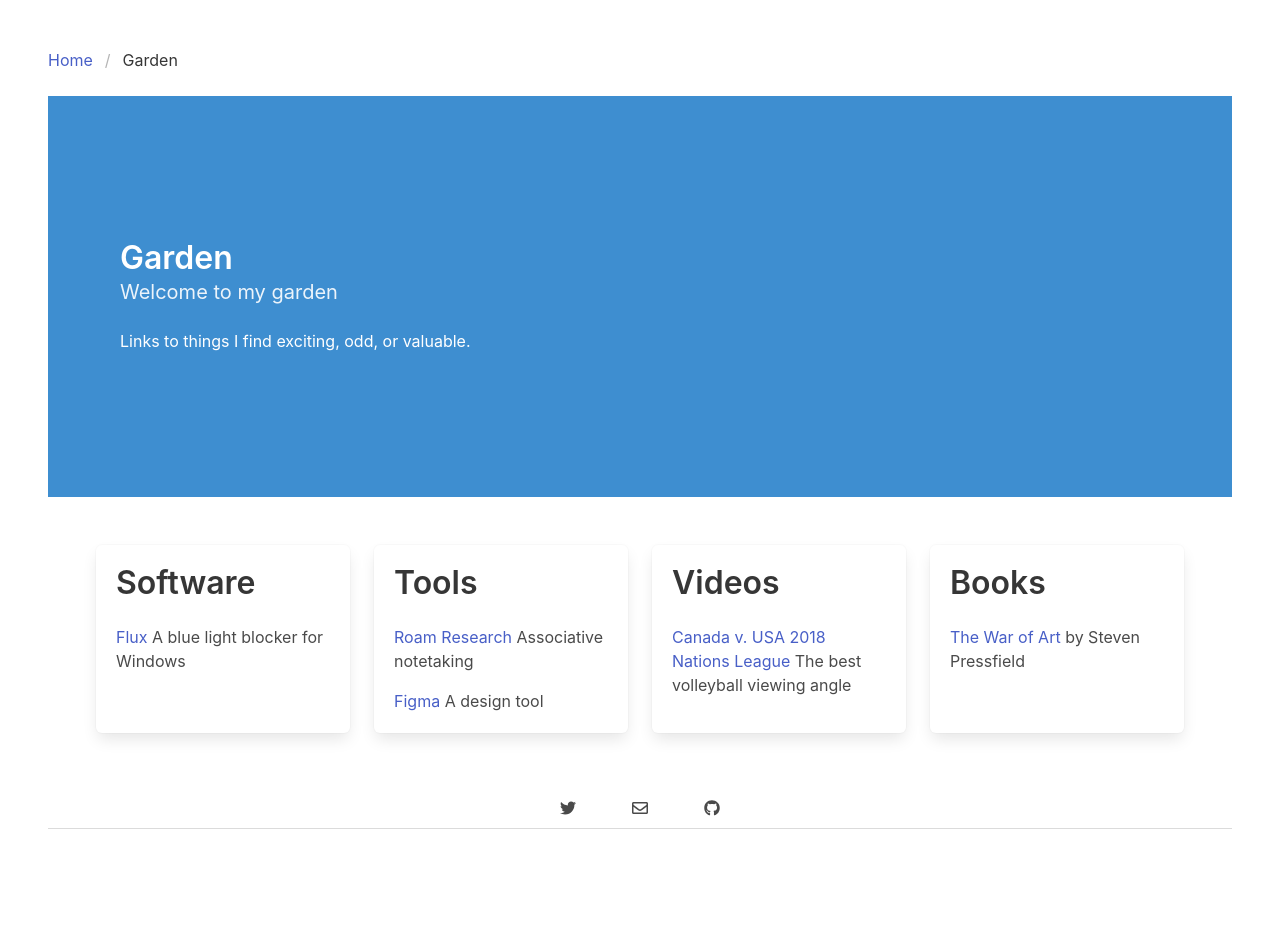
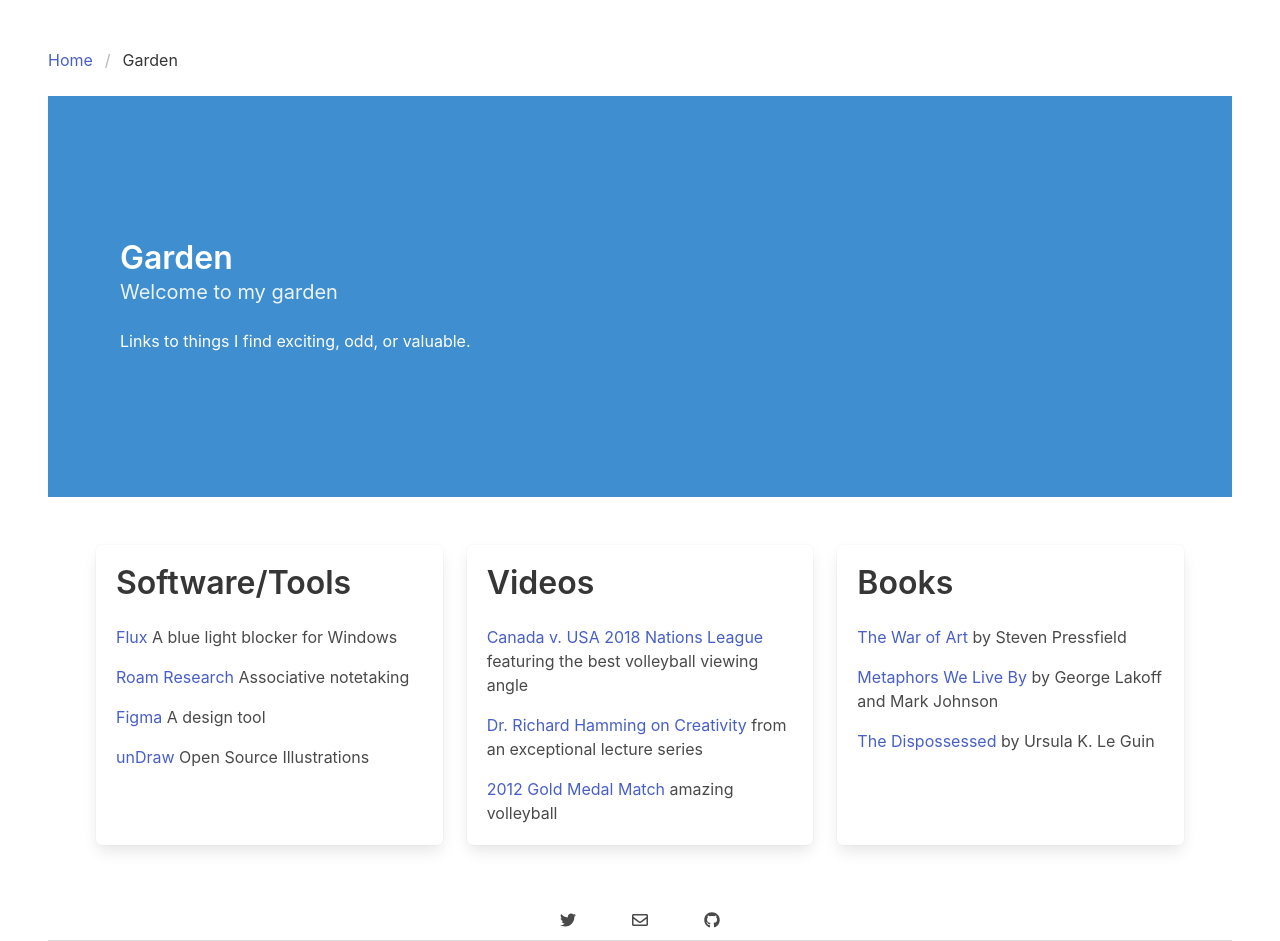
Before and after one commit to eli1797/Learning_Vue, a Vue app in the folder blog/: page /garden in a window 1280 px wide. Before the commit the page ends 829 px from the top, so only its background shows below. Built offline with nearby package versions, Linux system fonts and the light colour scheme.

Commit message:
blog updates

```diff
--- a/blog/src/views/About.vue
+++ b/blog/src/views/About.vue
@@ -5,25 +5,27 @@
         <div class="container">
           <h1 class="title">About</h1>
           <br>
+
+          <h2 class="subtitle">
+            Now
+          </h2>
+
+          <div class="content">
+            <p>Living in Utah. Looking for work, doing a lot of reading, and talking many walks with the family dog.</p>
+            <p>Reading: <em>Finite and Infinite Games</em> by James P. Carse | <em>The Inner Game of Tennis</em> by W. Timothy Gallwey</p>
+          </div>
+          <br>
+
           <h2 class="subtitle">
             Stumbling into volleyball
           </h2>
 
           <div class="content">
             <p>
-              I didn't make the baseball team freshman year of high school. That was bad because my family moved almost yearly and sports teams = friends. Luckily for me the head volleyball coach had a policy requiring upperclassmen to bring an 1st or 2nd year to tryouts. I only made the team because I was tall, but I loved it. Stumbling into volleyball is the highlight of my teenage years. I hope to help more people love this sport.</p>
+              I didn't make the baseball team freshman year of high school. Luckily, the head volleyball coach had a policy requiring upperclassmen to bring an 1st or 2nd year to tryouts. I made the team because I was tall. I loved it. Stumbling into volleyball is the highlight of my teenage years. I hope to help more people learn and love this sport.</p>
             <p>
-              Volleyball did not come naturally and I'm grateful for those struggles. They sparked my interest in teaching, helped form my understanding of the game, and led me to coach. I write here mostly to help myself think and I'd encourage you to ask me any questions on Twitter.
+              Volleyball did not come naturally and in a way I'm grateful for the struggle. It sparked an interest in learning, shaped my understanding of the game, and led me to coach. I write here mostly to help myself think. Feel free to discuss anyhere here with me on Twitter.
             </p>
-          </div>
-          <br>
-          <h2 class="subtitle">
-            Now
-          </h2>
-
-          <div class="content">
-            <p>I'm creating this site to learn Vue.js, learning about hydrogen production, and living in Utah.</p>
-            <p>Reading <em>Metaphors We Live By</em> from George Lakoff and Mark Johnson.</p>
           </div>
         </div>
       </div>
--- a/blog/src/views/Garden.vue
+++ b/blog/src/views/Garden.vue
@@ -22,19 +22,13 @@
         <div class="tile is-ancestor">
           <div class="tile is-parent">
             <article class="tile is-child box">
-              <p class="title">Software</p>
+              <p class="title">Software/Tools</p>
               <!-- <p class="subtitle">Subtitle</p> -->
               <div class="content">
                 <p><a href="https://justgetflux.com/" target="_blank">Flux</a> A blue light blocker for Windows</p>
-              </div>
-            </article>
-          </div>
-          <div class="tile is-parent">
-            <article class="tile is-child box">
-              <p class="title">Tools</p>
-              <div class="content">
                 <p><a href="https://roamresearch.com/" target="_blank">Roam Research</a> Associative notetaking</p>
                 <p><a href="https://www.figma.com/" target="_blank">Figma</a> A design tool</p>
+                <p><a href="https://undraw.co/" target="_blank">unDraw</a> Open Source Illustrations</p>
               </div>
             </article>
           </div>
@@ -42,7 +36,9 @@
             <article class="tile is-child box">
               <p class="title">Videos</p>
               <div class="content">
-                <p><a href="https://www.youtube.com/watch?v=3OoVWXiBVWo" target="_blank">Canada v. USA 2018 Nations League</a> The best volleyball viewing angle</p>
+                <p><a href="https://www.youtube.com/watch?v=3OoVWXiBVWo" target="_blank">Canada v. USA 2018 Nations League</a> featuring the best volleyball viewing angle</p>
+                <p><a href="https://youtu.be/FlTybZvds0U" target="_blank">Dr. Richard Hamming on Creativity</a> from an exceptional lecture series</p>
+                <p><a href="https://youtu.be/HUFj2r755NE" target="_blank">2012 Gold Medal Match</a> amazing volleyball</p>
               </div>
             </article>
           </div>
@@ -51,6 +47,8 @@
               <p class="title">Books</p>
               <div class="content">
                 <p><a href="https://www.amazon.com/War-Art-Through-Creative-Battles/dp/0446691437" target="_blank">The War of Art</a> by Steven Pressfield</p>
+                <p><a href="https://en.wikipedia.org/wiki/Metaphors_We_Live_By" target="_blank">Metaphors We Live By</a> by George Lakoff and Mark Johnson</p>
+                <p><a href="https://en.wikipedia.org/wiki/The_Dispossessed" target="_blank">The Dispossessed</a> by Ursula K. Le Guin</p>
               </div>
             </article>
           </div>
--- a/blog/src/views/Home.vue
+++ b/blog/src/views/Home.vue
@@ -42,7 +42,9 @@
             <div class="tile is-parent">
               <router-link class="tile is-child notification is-danger" to="/about">
                 <p class="title">About</p>
-                <p class="subtitle">I'm a software engineer by day, but at night...</p>
+                <p class="subtitle">
+                  {{ this.aboutPhrases[Math.floor(Math.random() * this.aboutPhrases.length)] }}
+                </p>
               </router-link>
             </div>
           </div>
@@ -85,7 +87,8 @@ export default {
     return {
       // Ideas to add: "Proceed with caution", ""
       // randomPhrases: ["How tall are you?", "General Kenobi", "Motor learning nerds", "You are here", "Proceed with caution"]
-      randomPhrases: ["How can we improve urban life?", "How could we improve first interactions?", "When do I naturally feel like meditating, exercising, eating well? How can I get into that state more often?", "How could we improve drought preparedness? How can we get more freshwater?", "How can energy be converted to usable forms, stored, and used without emitting pollutants or GHG?", "What comes after the book? How could we store/transmit knowledge more effectively?"]
+      randomPhrases: ["How can we improve urban life?", "How could we improve first interactions?", "When do I feel like meditating, exercising, or eating well? How can I get into that state more often?", "How could we improve drought preparedness? How can we get more freshwater?", "How can hydrogen be generated, stored, and used without emitting pollutants or GHG?", "What comes after the book? How could we store/transmit knowledge more effectively?"],
+      aboutPhrases: ["Often asked to get items from high places", "I like cooking", "Volleyball, Programming, Nature"]
     }
   },
 }
```
Also changed, not shown: 1 other file (tests, documents, lock files or other folders).
